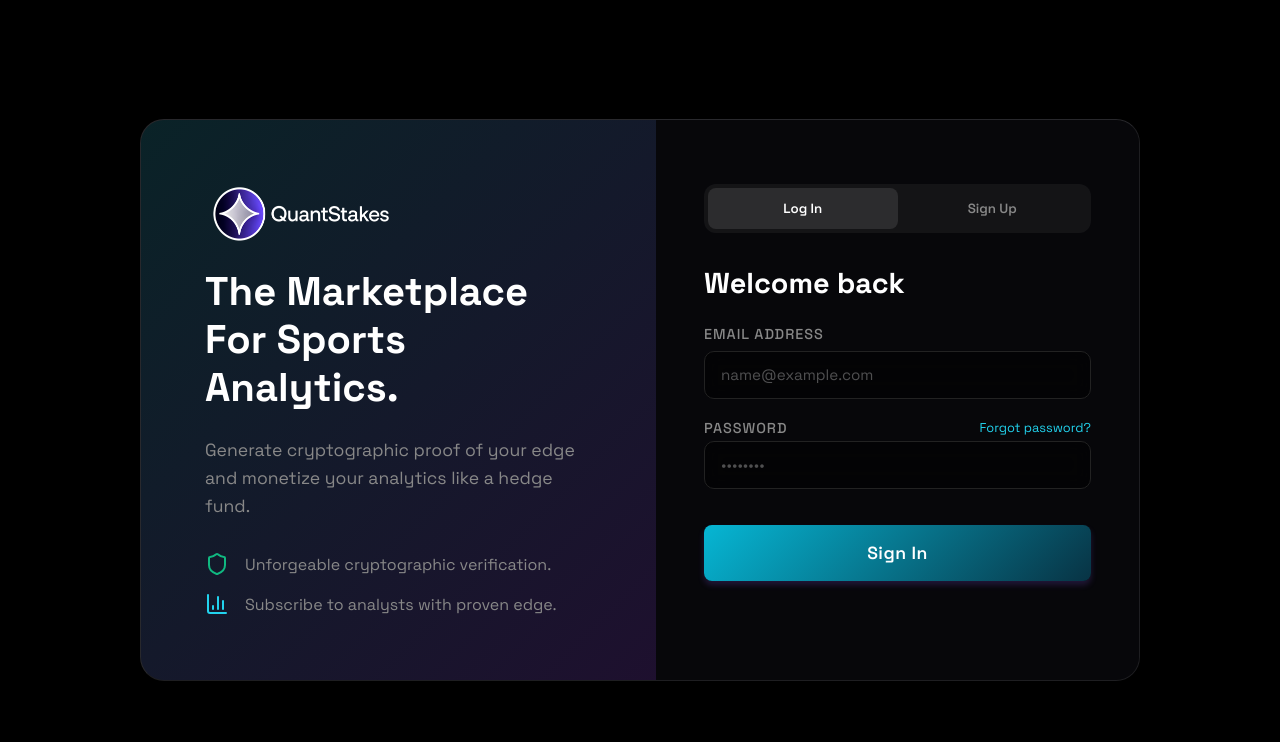
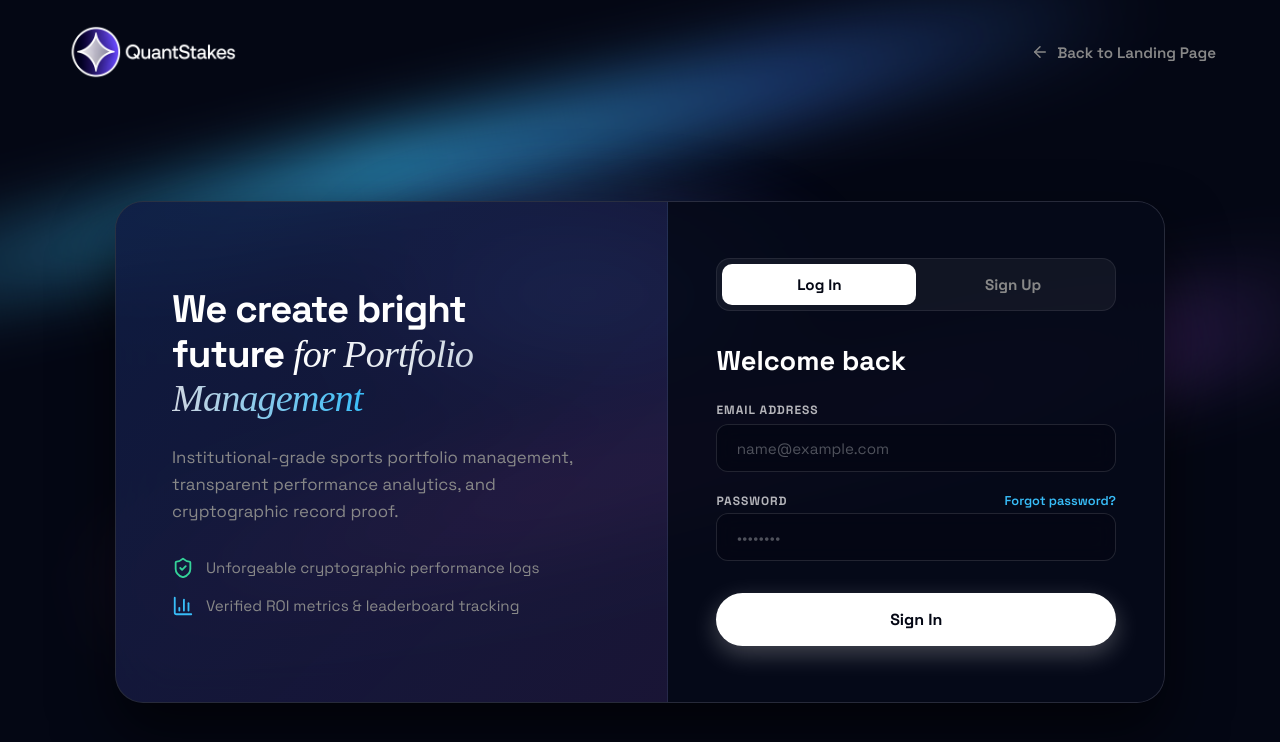
Before and after one commit to tsvetkov10/QuantStake, a React (Vite) app: page /auth in a window 1280 px wide. Shown: the top 742 px of the page. Built offline with nearby package versions, Linux system fonts and the light colour scheme; a web font is replaced by a local one.

Commit message:
Redesign Log In and Sign Up page (Auth.jsx) with moving speed streams background, Cirform typography, and white pill CTA

```diff
--- a/src/pages/Auth.jsx
+++ b/src/pages/Auth.jsx
@@ -1,7 +1,7 @@
 import React, { useState, useEffect } from 'react';
 import { supabase, isMockMode } from '../lib/supabase';
-import { useNavigate } from 'react-router-dom';
-import { AlertCircle, CheckCircle, Sparkles, Shield, BarChart3 } from 'lucide-react';
+import { useNavigate, Link } from 'react-router-dom';
+import { AlertCircle, CheckCircle, ShieldCheck, BarChart3, ArrowLeft } from 'lucide-react';
 
 export default function Auth() {
   const [loading, setLoading] = useState(false);
@@ -14,8 +14,8 @@ export default function Auth() {
   const navigate = useNavigate();
 
   useEffect(() => {
-    document.title = "Welcome";
-  }, []);
+    document.title = isSignUp ? "Sign Up | QuantStakes" : "Log In | QuantStakes";
+  }, [isSignUp]);
 
   const handleAuth = async (e) => {
     e.preventDefault();
@@ -96,75 +96,94 @@ export default function Auth() {
   };
 
   return (
-    <div className="flex items-center justify-center auth-panel-wrapper" style={{ minHeight: '100vh', width: '100%' }}>
+    <div className="flex-col light-streak-bg" style={{ minHeight: '100vh', width: '100%', position: 'relative', overflow: 'hidden' }}>
 
-      <div className="flex glass-panel auth-panel" style={{ width: '100%', maxWidth: '1000px', padding: 0, borderRadius: '24px', overflow: 'hidden', boxShadow: '0 20px 40px var(--shadow-card)' }}>
-
-        {/* Left Side: Branding / Features (Hidden on very small screens) */}
-        <div className="auth-left" style={{ flex: 1, background: 'linear-gradient(135deg, rgba(0, 243, 255, 0.1), rgba(138, 43, 226, 0.15))', padding: '4rem', display: 'flex', flexDirection: 'column', justifyContent: 'center' }}>
-          <div className="flex items-center gap-3 mb-6">
-            <img src="/logo-full.png" alt="QuantStakes Logo" className="brand-logo-animated" style={{ height: '60px', objectFit: 'contain' }} />
+      {/* Dynamic Moving Speed Streaks & Flare FX */}
+      <div className="flowing-speed-container">
+        <div className="flowing-beam beam-cyan"></div>
+        <div className="flowing-beam beam-magenta"></div>
+        <div className="flowing-beam beam-flare"></div>
       </div>
 
-          <h2 style={{ fontSize: '2.5rem', fontWeight: 'bold', lineHeight: '1.2', marginBottom: '1.5rem' }}>
-            The Marketplace <br/>For Sports Analytics.
+      {/* Top Header Navigation */}
+      <header className="flex justify-between items-center responsive-header-padding" style={{ position: 'relative', zIndex: 10, paddingTop: '1.5rem', paddingBottom: '1.5rem' }}>
+        <Link to="/" className="flex items-center gap-3">
+          <img src="/logo-full.png" alt="QuantStakes Logo" style={{ height: '56px', objectFit: 'contain' }} />
+        </Link>
+
+        <Link to="/" className="flex items-center gap-2 text-secondary" style={{ textDecoration: 'none', fontWeight: 600, fontSize: '0.95rem' }} onMouseEnter={e => e.target.style.color='white'} onMouseLeave={e => e.target.style.color='var(--text-secondary)'}>
+          <ArrowLeft size={18} /> Back to Landing Page
+        </Link>
+      </header>
+
+      {/* Main Auth Container */}
+      <div className="flex items-center justify-center auth-panel-wrapper" style={{ flex: 1, padding: '2rem 1.5rem', zIndex: 10, position: 'relative' }}>
+
+        <div className="flex glass-panel auth-panel" style={{ width: '100%', maxWidth: '1050px', padding: 0, borderRadius: '28px', overflow: 'hidden', background: 'rgba(11, 16, 35, 0.85)', backdropFilter: 'blur(30px)', border: '1px solid rgba(255, 255, 255, 0.12)', boxShadow: '0 30px 60px rgba(0, 0, 0, 0.6)' }}>
+
+          {/* Left Side: Branding / Features */}
+          <div className="auth-left" style={{ flex: 1.1, padding: '4rem 3.5rem', display: 'flex', flexDirection: 'column', justifyContent: 'center', background: 'linear-gradient(135deg, rgba(37, 99, 235, 0.15) 0%, rgba(168, 85, 247, 0.1) 100%)', borderRight: '1px solid rgba(255, 255, 255, 0.08)' }}>
+            <h2 className="title-cirform" style={{ fontSize: '2.4rem', lineHeight: '1.15', marginBottom: '1.5rem' }}>
+              We create bright <br/>
+              future <span className="serif-italic-accent">for Portfolio Management</span>
             </h2>
-          <p className="text-secondary mb-8" style={{ fontSize: '1.1rem', lineHeight: '1.6' }}>
-            Generate cryptographic proof of your edge and monetize your analytics like a hedge fund.
+
+            <p className="text-secondary mb-8" style={{ fontSize: '1.05rem', lineHeight: '1.6' }}>
+              Institutional-grade sports portfolio management, transparent performance analytics, and cryptographic record proof.
             </p>
 
             <div className="flex-col gap-4">
-            <div className="flex items-center gap-4 text-secondary">
-              <Shield size={24} color="var(--success)" />
-              <span>Unforgeable cryptographic verification.</span>
+              <div className="flex items-center gap-3 text-secondary" style={{ fontSize: '0.95rem' }}>
+                <ShieldCheck size={22} color="#34d399" />
+                <span>Unforgeable cryptographic performance logs</span>
               </div>
-            <div className="flex items-center gap-4 text-secondary">
-              <BarChart3 size={24} color="var(--accent-cyan)" />
-              <span>Subscribe to analysts with proven edge.</span>
+              <div className="flex items-center gap-3 text-secondary" style={{ fontSize: '0.95rem' }}>
+                <BarChart3 size={22} color="#38bdf8" />
+                <span>Verified ROI metrics & leaderboard tracking</span>
               </div>
             </div>
           </div>
 
           {/* Right Side: Auth Form */}
-        <div className="auth-right" style={{ flex: 1, padding: '4rem 3rem', background: 'rgba(5, 5, 8, 0.6)' }}>
+          <div className="auth-right" style={{ flex: 1, padding: '3.5rem 3rem', background: 'rgba(4, 7, 20, 0.65)' }}>
 
-          {/* Custom Tabs */}
-          <div className="flex mb-8" style={{ background: 'var(--adaptive-white-05)', borderRadius: '12px', padding: '4px' }}>
+            {/* Custom Tab Switcher */}
+            <div className="flex mb-8" style={{ background: 'rgba(255, 255, 255, 0.05)', borderRadius: '14px', padding: '5px', border: '1px solid rgba(255, 255, 255, 0.08)' }}>
               <button
-              style={{ flex: 1, padding: '0.75rem', borderRadius: '8px', border: 'none', cursor: 'pointer', fontWeight: '600', transition: 'all 0.3s ease', background: !isSignUp ? 'var(--adaptive-white-10)' : 'transparent', color: !isSignUp ? 'white' : 'var(--text-secondary)' }}
+                style={{ flex: 1, padding: '0.7rem', borderRadius: '10px', border: 'none', cursor: 'pointer', fontWeight: '700', fontSize: '0.95rem', transition: 'all 0.3s ease', background: !isSignUp ? '#ffffff' : 'transparent', color: !isSignUp ? '#040714' : 'var(--text-secondary)' }}
                 onClick={() => { setIsSignUp(false); setErrorMsg(null); setSuccessMsg(null); }}
               >
                 Log In
               </button>
               <button
-              style={{ flex: 1, padding: '0.75rem', borderRadius: '8px', border: 'none', cursor: 'pointer', fontWeight: '600', transition: 'all 0.3s ease', background: isSignUp ? 'var(--adaptive-white-10)' : 'transparent', color: isSignUp ? 'white' : 'var(--text-secondary)' }}
+                style={{ flex: 1, padding: '0.7rem', borderRadius: '10px', border: 'none', cursor: 'pointer', fontWeight: '700', fontSize: '0.95rem', transition: 'all 0.3s ease', background: isSignUp ? '#ffffff' : 'transparent', color: isSignUp ? '#040714' : 'var(--text-secondary)' }}
                 onClick={() => { setIsSignUp(true); setErrorMsg(null); setSuccessMsg(null); }}
               >
                 Sign Up
               </button>
             </div>
 
-          <h3 style={{ fontSize: '1.8rem', marginBottom: '1.5rem', fontWeight: 'bold' }}>
+            <h3 style={{ fontSize: '1.7rem', marginBottom: '1.5rem', fontWeight: 'bold', color: '#ffffff' }}>
               {isSignUp ? 'Create your account' : 'Welcome back'}
             </h3>
 
             {errorMsg && (
-            <div className="flex items-center gap-2 mb-6" style={{ padding: '1rem', background: 'rgba(255, 51, 102, 0.1)', border: '1px solid var(--danger)', color: 'var(--danger)', borderRadius: '8px' }}>
+              <div className="flex items-center gap-2 mb-6" style={{ padding: '0.9rem 1.2rem', background: 'rgba(239, 68, 68, 0.15)', border: '1px solid var(--danger)', color: '#fca5a5', borderRadius: '12px' }}>
                 <AlertCircle size={20} />
-              <p style={{ fontSize: '0.9rem' }}>{errorMsg}</p>
+                <p style={{ fontSize: '0.9rem', margin: 0 }}>{errorMsg}</p>
               </div>
             )}
 
             {successMsg && (
-            <div className="flex items-center gap-2 mb-6" style={{ padding: '1rem', background: 'rgba(0, 255, 136, 0.1)', border: '1px solid var(--success)', color: 'var(--success)', borderRadius: '8px' }}>
+              <div className="flex items-center gap-2 mb-6" style={{ padding: '0.9rem 1.2rem', background: 'rgba(52, 211, 153, 0.15)', border: '1px solid var(--success)', color: '#6ee7b7', borderRadius: '12px' }}>
                 <CheckCircle size={20} />
-              <p style={{ fontSize: '0.9rem' }}>{successMsg}</p>
+                <p style={{ fontSize: '0.9rem', margin: 0 }}>{successMsg}</p>
               </div>
             )}
 
             <form onSubmit={handleAuth} className="flex-col gap-5">
               <div>
-              <label className="label">Email Address</label>
+                <label className="label" style={{ color: 'rgba(255,255,255,0.7)', fontSize: '0.75rem', fontWeight: '700', letterSpacing: '1px', textTransform: 'uppercase', marginBottom: '0.4rem', display: 'block' }}>Email Address</label>
                 <input
                   className="input-field"
                   type="email"
@@ -172,14 +191,15 @@ export default function Auth() {
                   value={email}
                   onChange={(e) => setEmail(e.target.value)}
                   required
+                  style={{ background: 'rgba(4, 7, 20, 0.8)', border: '1px solid rgba(255, 255, 255, 0.12)', color: '#fff', borderRadius: '12px', padding: '0.9rem 1.2rem' }}
                 />
               </div>
 
               <div>
                 <div className="flex justify-between items-center mb-1">
-                <label className="label" style={{ marginBottom: 0 }}>Password</label>
+                  <label className="label" style={{ color: 'rgba(255,255,255,0.7)', fontSize: '0.75rem', fontWeight: '700', letterSpacing: '1px', textTransform: 'uppercase', marginBottom: 0 }}>Password</label>
                   {!isSignUp && (
-                   <span onClick={handleResetPassword} style={{ fontSize: '0.8rem', color: 'var(--accent-cyan)', cursor: 'pointer' }}>Forgot password?</span>
+                     <span onClick={handleResetPassword} style={{ fontSize: '0.8rem', color: '#38bdf8', cursor: 'pointer', fontWeight: 600 }}>Forgot password?</span>
                   )}
                 </div>
                 <input
@@ -190,12 +210,13 @@ export default function Auth() {
                   onChange={(e) => setPassword(e.target.value)}
                   required
                   minLength={6}
+                  style={{ background: 'rgba(4, 7, 20, 0.8)', border: '1px solid rgba(255, 255, 255, 0.12)', color: '#fff', borderRadius: '12px', padding: '0.9rem 1.2rem' }}
                 />
               </div>
 
               {isSignUp && (
                 <div>
-                <label className="label">Confirm Password</label>
+                  <label className="label" style={{ color: 'rgba(255,255,255,0.7)', fontSize: '0.75rem', fontWeight: '700', letterSpacing: '1px', textTransform: 'uppercase', marginBottom: '0.4rem', display: 'block' }}>Confirm Password</label>
                   <input
                     className="input-field"
                     type="password"
@@ -204,11 +225,12 @@ export default function Auth() {
                     onChange={(e) => setConfirmPassword(e.target.value)}
                     required
                     minLength={6}
+                    style={{ background: 'rgba(4, 7, 20, 0.8)', border: '1px solid rgba(255, 255, 255, 0.12)', color: '#fff', borderRadius: '12px', padding: '0.9rem 1.2rem' }}
                   />
                 </div>
               )}
 
-            <button className="btn btn-primary" type="submit" disabled={loading} style={{ width: '100%', marginTop: '1rem', padding: '1rem', fontSize: '1.1rem', display: 'flex', justifyContent: 'center', alignItems: 'center', minHeight: '56px' }}>
+              <button className="btn-white-pill" type="submit" disabled={loading} style={{ width: '100%', marginTop: '0.75rem', padding: '1rem', fontSize: '1rem', display: 'flex', justifyContent: 'center', alignItems: 'center' }}>
                 {loading ? <div className="spinner"></div> : (isSignUp ? 'Create Account' : 'Sign In')}
               </button>
             </form>
@@ -216,5 +238,6 @@ export default function Auth() {
           </div>
         </div>
       </div>
+    </div>
   );
 }
```
Lines whose indentation alone changed are shown as unchanged.
